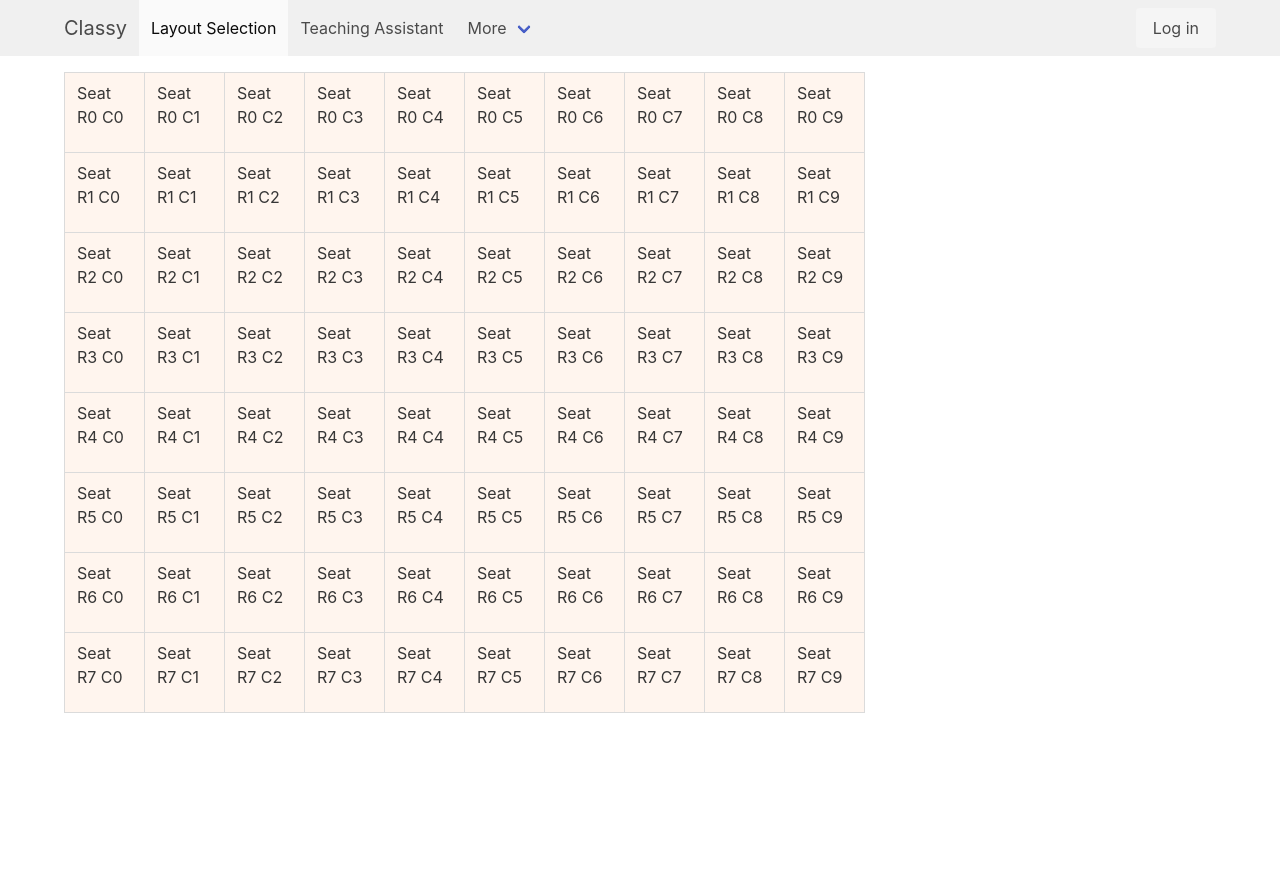
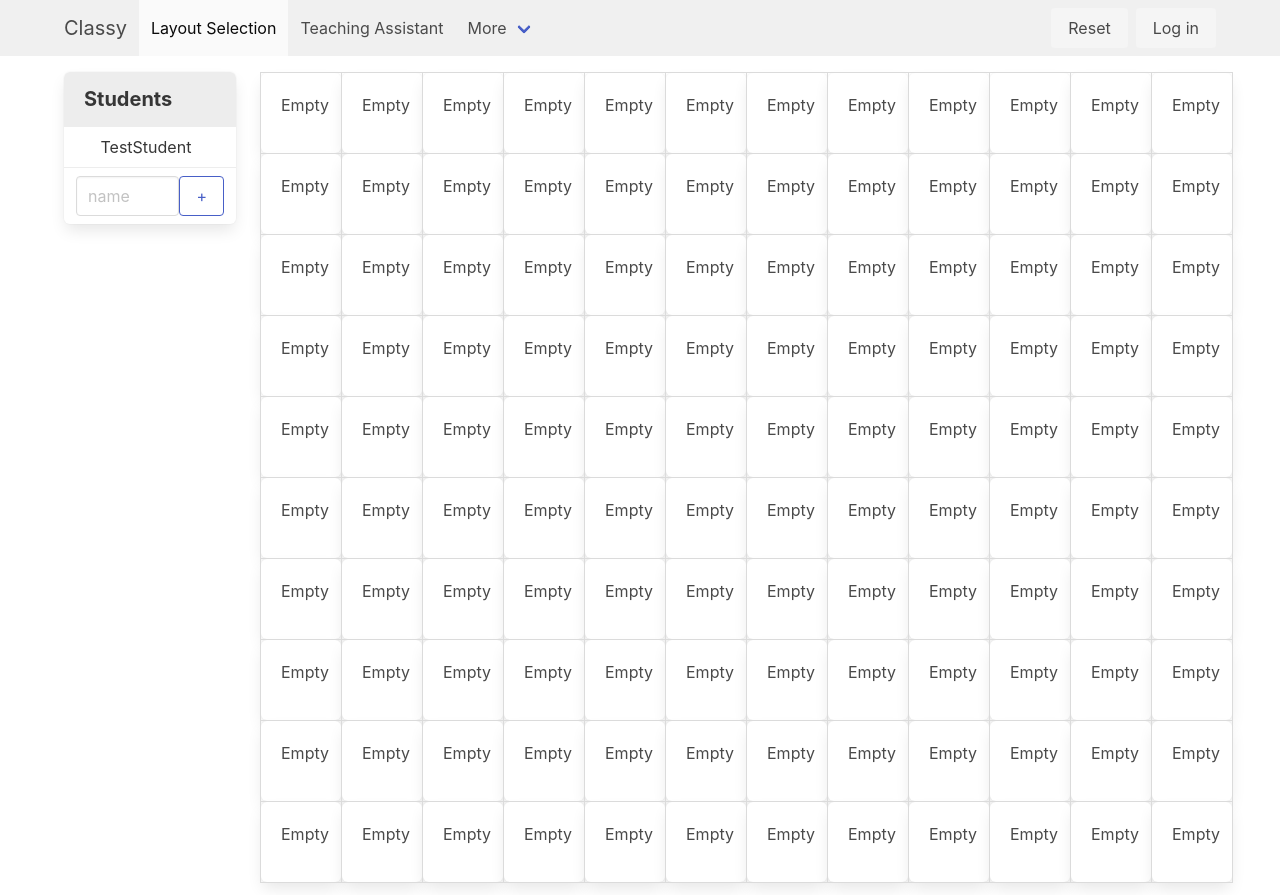
Before and after one commit to nianlu/classy, a React (Create React App) app in the folder client/: page / in a window 1280 px wide. Before the commit the page ends 800 px from the top, so only its background shows below. Built offline with nearby package versions, Linux system fonts and the light colour scheme.

Commit message:
localStorage students tables

```diff
--- a/client/src/container/Body.sass
+++ b/client/src/container/Body.sass
@@ -1,6 +1,11 @@
 .c-box
     height: 5rem
     width: 5rem
+
+.c-td
+    padding: 0 !important
+
+.c-selected
     background-color: #fff5ee
 
 .body
--- a/client/src/container/Nav.js
+++ b/client/src/container/Nav.js
@@ -1,3 +1,4 @@
+/* eslint-disable jsx-a11y/anchor-is-valid */
 import React, { useState } from 'react';
 import './Nav.sass';
 
@@ -5,11 +6,17 @@ function Nav(props) {
   console.log('nav');
   console.log(props);
   console.log(props.act);
+  const reset = () => {
+    localStorage.setItem('myValueInLocalStorage', JSON.stringify('test'));
+    localStorage.setItem('students', JSON.stringify([]));
+    localStorage.setItem('tables', JSON.stringify(Array(10).fill(Array(12).fill(false))));
+  }
+
   return (
     <nav className="navbar" role="navigation" aria-label="main navigation">
       <div className="container">
       <div className="navbar-brand">
-        <a className="navbar-item subtitle" href="#">Classy</a>
+        <a className="navbar-item subtitle" href="./">Classy</a>
       </div>
       <div id="navbarBasicExample" className="navbar-menu">
         <div className="navbar-start">
@@ -44,6 +51,9 @@ function Nav(props) {
         <div className="navbar-end">
           <div className="navbar-item">
             <div className="buttons">
+              <a className="button is-light" onClick={() => reset()} href='/'>
+                Reset
+              </a>
               <a className="button is-light">
                 Log in
               </a>
--- a/client/src/container/SeatManagement.js
+++ b/client/src/container/SeatManagement.js
@@ -1,18 +1,106 @@
+/* eslint-disable jsx-a11y/anchor-is-valid */
 import React from 'react';
 
+const useStateWithLocalStorage = (localStorageKey, defaultValue='') => {
+  // console.log('key', localStorageKey);
+  // console.log('value', defaultValue);
+  // console.log(localStorage.getItem(localStorageKey));
+
+  const [value, setValue] = React.useState(
+    JSON.parse(localStorage.getItem(localStorageKey)) || defaultValue
+  );
+
+  // console.log('localvalue', value);
+
+  const valueString = JSON.stringify(value);
+
+  React.useEffect(() => {
+    localStorage.setItem(localStorageKey, valueString);
+  }, [value]);
+
+  return [value, setValue];
+};
+
 function SeatManagement() {
+  // localStorage.setItem('myValueInLocalStorage', JSON.stringify('test'));
+  // localStorage.setItem('students', JSON.stringify(['cc']));
+
+  const [value, setValue] = useStateWithLocalStorage('myValueInLocalStorage');
+  const onChange = event => setValue(event.target.value);
+
+  const [students, setStudents] = useStateWithLocalStorage('students', ['TestStudent']);
+  const [newName, setNewName] = React.useState('');
+
+  const [tables, setTables] = useStateWithLocalStorage('tables', Array(10).fill(Array(12).fill()));
+  const onChangeTable = (i, j, value) =>
+    setTables(tables.map((row, rownum) =>
+      (rownum === i)?
+        row.map((col, colnum) =>
+          (colnum === j)?
+            value
+            :
+            col
+        )
+        :
+        row
+    ));
+
+  // const tables = Array(10).fill(Array(12).fill());
+
+  // console.log('table', tables);
+
   return (
+    <div className="columns">
+      <div className="column is-2">
+        {/* <input className="text" value={value} onChange={onChange}></input> */}
+        <nav className="panel">
+          <p className="panel-heading">
+            Students
+          </p>
+          {/* <div className="panel-block">
+            <p className="control has-icons-left">
+              <input className="input is-small" type="text" placeholder="search" />
+              <span className="icon is-small is-left">
+                <i className="fas fa-search" aria-hidden="true"></i>
+              </span>
+            </p>
+          </div> */}
+          {students.map((s, i) =>
+            <a className="panel-block" key={i}>
+              <span className="panel-icon">
+                <i className="fas fa-book" aria-hidden="true"></i>
+              </span>
+              {s}
+            </a>
+          )}
+          <div className="panel-block">
+            <input className="input" placeholder="name" value={newName} onChange={e => setNewName(e.target.value)}></input>
+            <button className="button is-link is-outlined" onClick={() => {setStudents([...students, newName]);setNewName('');}}>+</button>
+            {/* <button className="button is-link is-outlined is-fullwidth" onClick={() => setStudents([...students, 'new'])}> add </button> */}
+          </div>
+        </nav>
+      </div>
+      <div className="column">
         <table className="table is-bordered">
           <tbody>
-        {Array(8).fill().map((_,i) =>
+          {tables.map((r,i) =>
             <tr key={'r'+i}>
-            {Array(10).fill().map((_,j) =>
-              <td className="c-box" key={'s'+i+''+j}>Seat R{i} C{j}</td>
+              {r.map((t,j) =>
+                // <td className="c-box" key={'s'+i+''+j}>Seat R{i} C{j}</td>
+                <td className="c-td" key={'s'+i+''+j}>
+                  {t?
+                    <div className="box c-box c-selected" onClick={() => onChangeTable(i, j, false)}>Selected</div>
+                  :
+                    <div className="box c-box" onClick={() => onChangeTable(i, j, true)}>Empty</div>
+                  }
+                </td>
               )}
             </tr>
           )}
           </tbody>
         </table>
+      </div>
+    </div>
   );
 }
 
```
Lines whose indentation alone changed are shown as unchanged.
